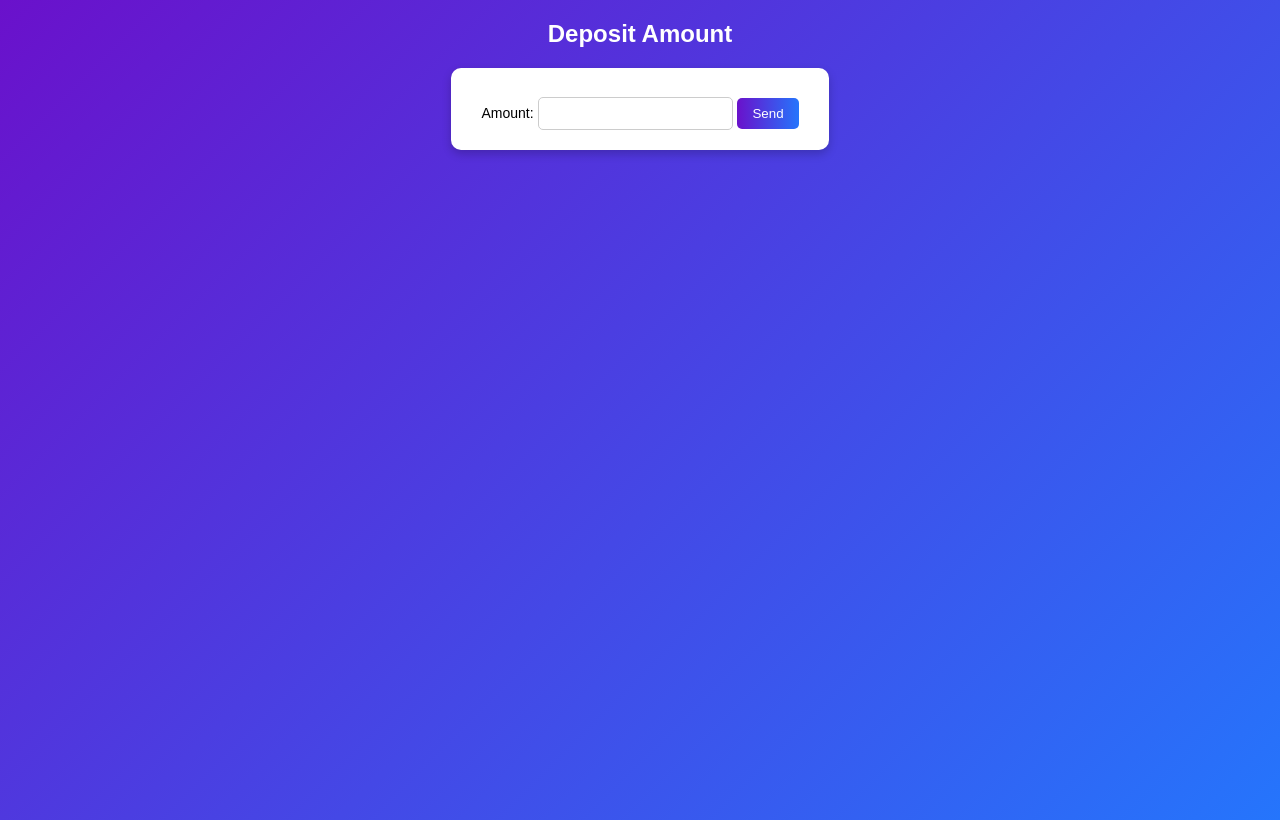
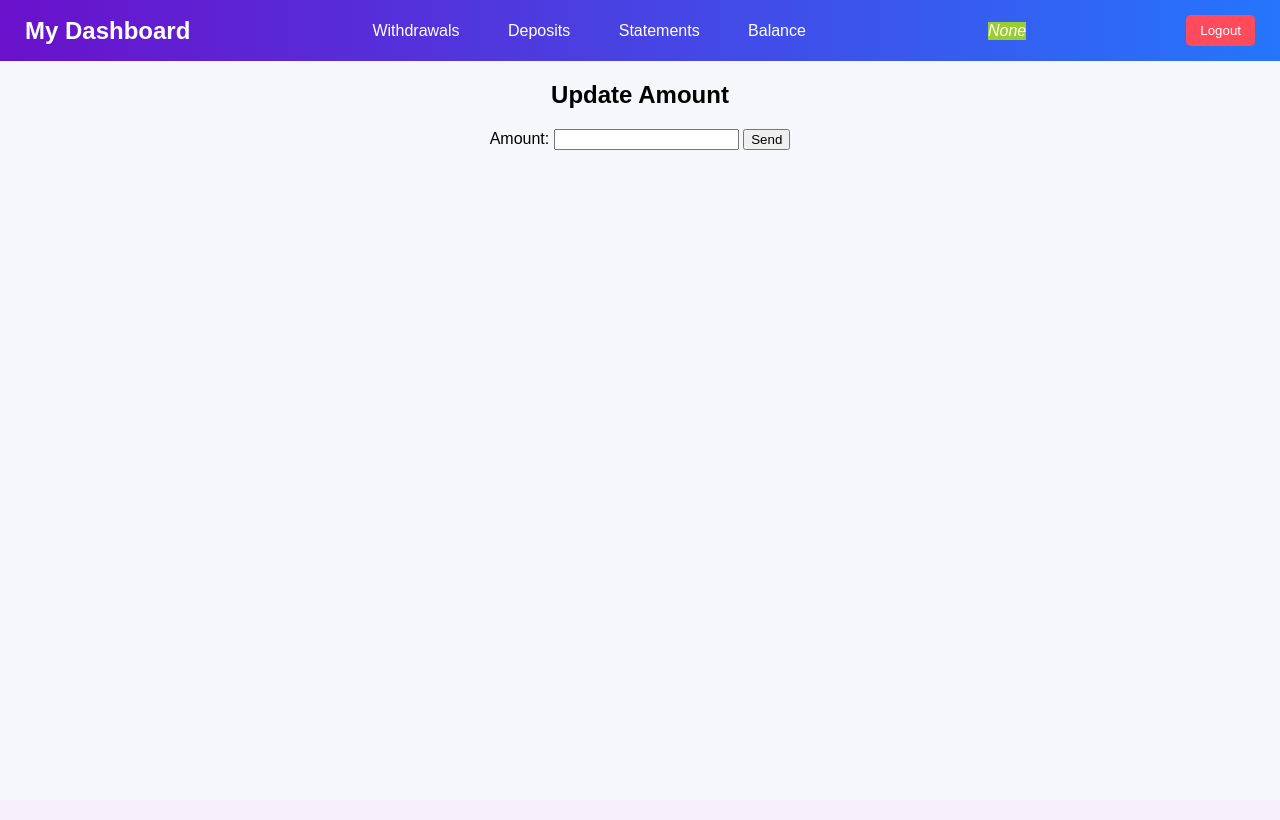
Before and after one commit to LakshmiSravaniG/ATM-application-flask-, a Python web app: template templates/deposit.html in a window 1280 px wide. After the commit the page ends 150 px from the top, so only its background shows below. Run offline with Jinja, Linux system fonts and the light colour scheme; the template is opened without the code that fills it, so the values that code supplies are empty.

Commit message:
any message

```diff
--- a/templates/dashboard.html
+++ b/templates/dashboard.html
@@ -4,7 +4,7 @@
 
 <head>
     <meta charset="UTF-8">
-    <title>Dashboard</title>
+    {% block title %}<title>Dashboard</title>{% endblock %}
 
     <style>
         body {
@@ -101,16 +101,14 @@
         <div class="nav-links">
             <a href="{{url_for('withdraw')}}">Withdrawals</a>
             <a href="{{url_for('deposit')}}">Deposits</a>
-            <a href="#">Statements</a>
+            <a href="{{url_for('userstatements')}}">Statements</a>
             <a href="{{url_for('balance')}}">Balance</a>
         </div>
         <i style="background-color: yellowgreen;">{{request.cookies.get('user')}}</i>
 
-        <form action="#" method="POST">
-            <button class="logout-btn">Logout</button>
-        </form>
+        <a href="{{url_for('logout')}}"><button class="logout-btn">Logout</button></a>
     </div>
-
+    {% block content %} {% endblock %}
     <!-- Content -->
     <!-- <div class="container">
         <h1>Welcome 👋</h1>
--- a/templates/deposit.html
+++ b/templates/deposit.html
@@ -1,87 +1,14 @@
-<!DOCTYPE html>
-
-<html lang="en">
-
-<head>
-    <meta charset="UTF-8">
-    <title>Deposit Amount</title>
-
-
-    <style>
-        body {
-            font-family: Arial, sans-serif;
-            background: linear-gradient(135deg, #6a11cb, #2575fc);
-            background-repeat: no-repeat;
-            background-size: cover;
-            height: 100vh;
-            margin: 0;
-        }
-
-        h2 {
-            color: white;
-        }
-
-        form {
-            background: white;
-            padding: 20px 30px;
-            border-radius: 10px;
-            display: inline-block;
-            box-shadow: 0 4px 10px rgba(0, 0, 0, 0.2);
-        }
-
-        label {
-            font-size: 14px;
-        }
-
-        input {
-            padding: 8px;
-            margin-top: 5px;
-            border-radius: 5px;
-            border: 1px solid #ccc;
-        }
-
-        input:focus {
-            border-color: #6a11cb;
-            outline: none;
-        }
-
-        button {
-            margin-top: 10px;
-            padding: 8px 15px;
-            border: none;
-            border-radius: 5px;
-            background: linear-gradient(90deg, #6a11cb, #2575fc);
-            color: white;
-            cursor: pointer;
-        }
-
-        button:hover {
-            opacity: 0.9;
-        }
-
-        #responseMsg {
-            text-align: center;
-            color: white;
-            margin-top: 15px;
-            font-weight: bold;
-        }
-    </style>
-
-
-</head>
-
-<body>
-
-
+{%extends 'dashboard.html'%}
+{%block title %}<title>Deposit</title>{%endblock%}
+{%block content%}
 <center>
-        <h2>Deposit Amount</h2>
+    <h2>Update Amount</h2>
     <form id="amountForm">
         <label for="amount">Amount:</label>
         <input type="number" id="amount" name="amount" required>
         <button type="submit">Send</button>
     </form>
 </center>
-
 <p id="responseMsg"></p>
 
 <script>
@@ -106,8 +33,4 @@
             });
     });
 </script>
-
-
-</body>
-
-</html>
+{%endblock%}
```
Also changed, not shown: app.py (+36 -1 lines), templates/balance.html (+16 -0 lines), templates/logout.html (added, +14 -0 lines), templates/statements.html (added, +46 -0 lines). Lines whose indentation alone changed are shown as unchanged.
